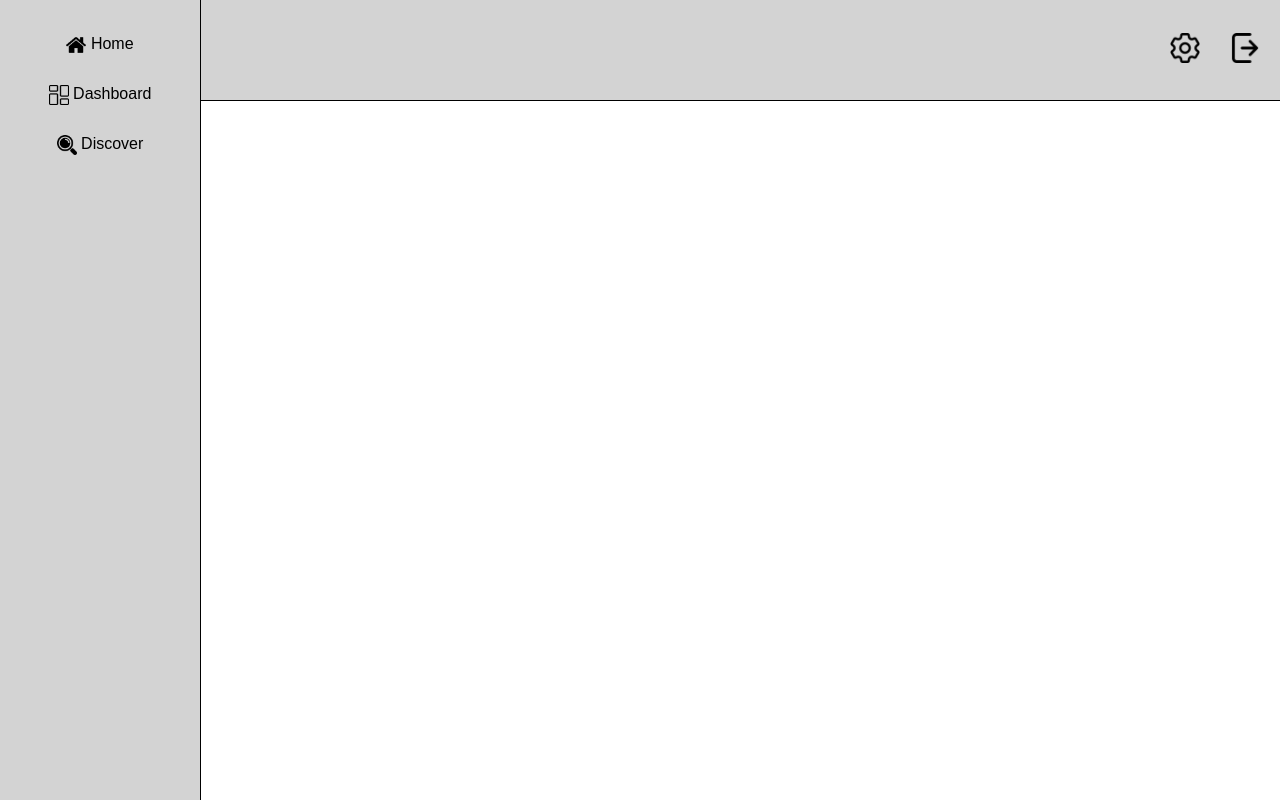
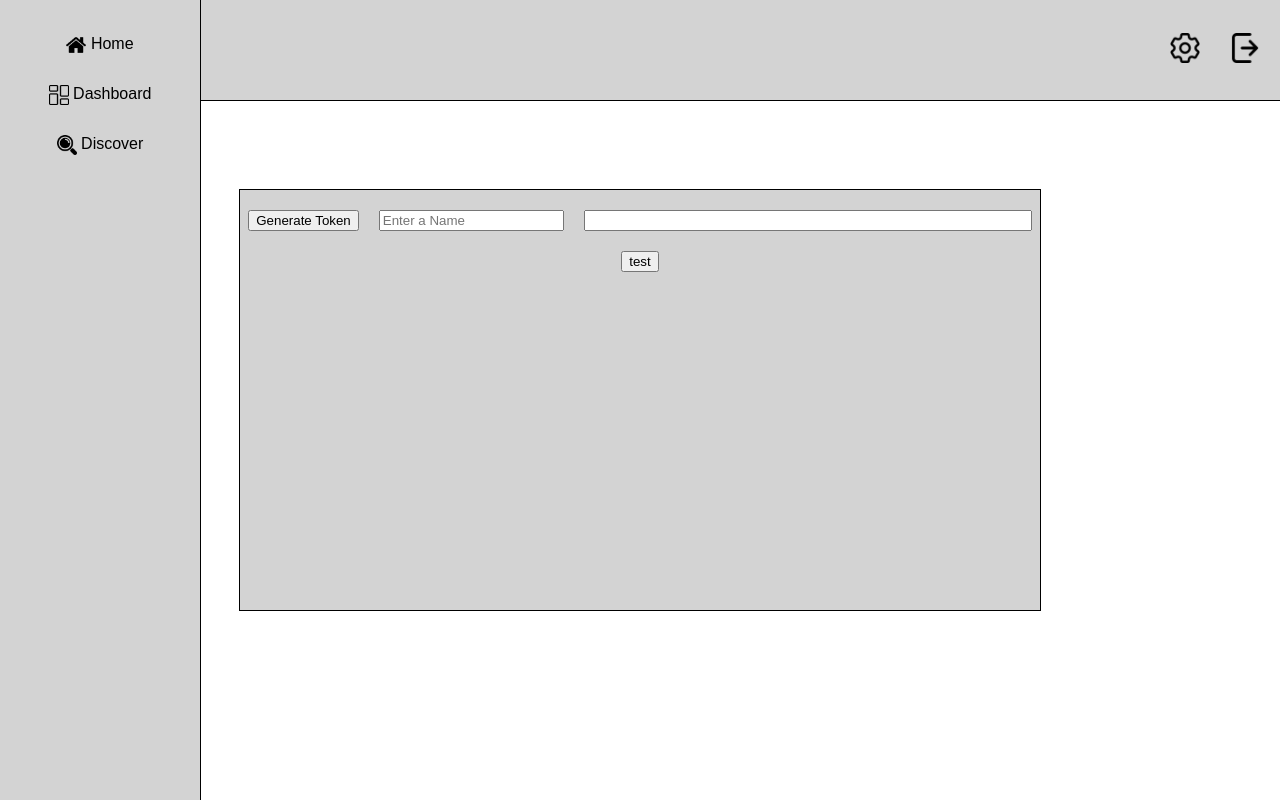
Before and after one commit to zednikjames/SIEM-Dashboard, a Flask app: page /settings in a window 1280 px wide. Run offline with Flask 3, Linux system fonts and the light colour scheme.

Commit message:
backend secure generation of tokens for api calls, settings html and css stuff and working on collector stuff

```diff
--- /dev/null
+++ b/Collector.py
@@ -0,0 +1 @@
+import requests
--- a/Forwarded-Logs/test-log.txt
+++ /dev/null
@@ -1 +0,0 @@
-this is a test
--- /dev/null
+++ b/Forwarded-Logs/test.txt
@@ -0,0 +1,5 @@
+test
+test2
+test3
+test4
+test5
--- a/server/collector.ini
+++ b/server/collector.ini
@@ -1 +1,4 @@
 [server]
+host = 127.0.0.1
+port = 8889
+api_key = JmhXuuMySNNcmioSUlWeRy8wBMEvTqRahHvqQdpOlos
--- a/server/server.ini
+++ b/server/server.ini
@@ -1,3 +1,7 @@
 [server]
 host = 127.0.0.1
 host_port = 80
+
+[generated_tokens]
+test = MRhnx3XSIFzGMlb-pbH_7VY7qSlqwQifUEkY02nBSP0
+test2 = w0WU--wd2PPKY51zn1Wp5pT44EHD_2pYzdUi4W2BaFw
--- a/server/server.py
+++ b/server/server.py
@@ -2,6 +2,7 @@
 import sqlite3
 import os
 import configparser
+import secrets
 
 # From Imports
 from pathlib import Path
@@ -22,8 +23,6 @@ app = Flask(__name__, template_folder=str(project_root / "templates"), static_fo
 # Signs the session cookie; set SECRET_KEY in the environment for real use
 app.secret_key = os.environ["SECRET_KEY"]
 app.config.update(SESSION_COOKIE_HTTPONLY=True, SESSION_COOKIE_SAMESITE="Lax")
-
-
 
 # Database Setup
 def get_db():
@@ -55,7 +54,7 @@ def api_login():
         return jsonify(success=True)
     return jsonify(success=False, error="Invalid username or password"), 401
 
-@app.route("/api/discover/log", methods=["GET"])
+@app.route("/api/discover/log")
 def log():
     return send_file(r"C:\Users\james\OneDrive\Desktop\SIEM Dashboard\recvived-logs\log.txt", mimetype="text/plain")
 
@@ -66,6 +65,29 @@ def recieve():
     file = request.files['file']
     file.save(f"C:\\Users\\james\\OneDrive\\Desktop\\SIEM Dashboard\\Forwarded-Logs\\{file.filename}")
     return jsonify(success=True)
+
+@app.route("/api/generate_token", methods=['POST', 'GET'])
+def generate_token():
+    data = request.get_json() or {}
+    name = data.get("name")
+
+    if not isinstance(name, str) or not name.strip():
+        return jsonify(error="Name must be a non-empty string"), 400
+
+    if config.has_option('generated_tokens', name):
+        return jsonify(error="Token name already exists"), 400
+
+    if len(name) > 50:
+        return jsonify(error="Name too long (max 50 characters)"), 400
+
+    token = secrets.token_urlsafe(32)
+
+    config.set('generated_tokens', name, token)
+
+    with open('server.ini', "w") as configfile:
+        config.write(configfile)
+
+    return jsonify({"generated_token": token})
 
 # Default routes
 @app.route("/login")
--- a/static/js/settings.js
+++ b/static/js/settings.js
@@ -0,0 +1,24 @@
+const generateTokenButton = document.getElementById("generate-token-button");
+const tokenNameInput = document.getElementById("collector-name")
+const generatedTokenValue = document.getElementById("generated-token-value")
+
+generateTokenButton.addEventListener('click', async () => {
+    const response = await fetch("/api/generate_token", {
+        method: 'POST',
+        headers: {
+        'Content-Type': 'application/json'
+        },
+        body: JSON.stringify({
+            name: tokenNameInput.value
+        }),
+    });
+
+    const result = await response.json();
+
+    if (result.error) {
+        alert(result.error)
+        return;
+    }
+
+    generatedTokenValue.value = result.generated_token;
+});
--- a/static/settings.css
+++ b/static/settings.css
@@ -7,14 +7,10 @@ body {
   font-family: Arial, sans-serif;
 }
 
-main h1{
-    text-align: center;
+main {
+    display: flex;
+    align-items: center;
 }
-
-main p{
-    text-align: center;
-}
-
 
 /*
     Vertical Bar CSS
@@ -70,3 +66,37 @@ main p{
     height: 30px;
     width: 30px;
 }
+
+/* Generate Token CSS */
+.container {
+    position: fixed;
+    top: 50%;
+    left: 50%;
+    transform: translate(-50%, -50%);
+    height: 50vh;
+    width: 100vh;
+    border: 1px solid black;
+    background-color: lightgray;
+    display: flex;
+    flex-direction: column;      /* Stack items vertically */
+    align-items: center;         /* Center items horizontally */
+    justify-content: flex-start; /* Start items from top */
+    padding-top: 20px;           /* Space from top of container */
+    gap: 20px;                   /* Space between items */
+}
+
+.main-settings {
+    display: flex;
+    flex-direction: row;        /* Side by side (horizontal) */
+    gap: 20px;                  /* Space between button and p */
+    justify-content: flex-start; /* Align to the left */
+    align-items: center;
+}
+
+#generated-token-value {
+    caret-color: transparent;
+    outline: transparent;
+    cursor: default;
+    user-select: auto;
+    width: 55vh;
+}
--- a/templates/settings.html
+++ b/templates/settings.html
@@ -33,9 +33,20 @@
                 Discover
             </a>
         </nav>
+
         <main>
+            <div class="container">
+                <div class="main-settings">
+                    <button id="generate-token-button">Generate Token</button>
+                    <input placeholder="Enter a Name" id="collector-name">
+                    <input type="text" id="generated-token-value" readonly>
+                </div>
+                <div class="main-settings2">
+                    <button>test</button>
+                </div>
+            </div>
+        </main>
+        <script src="{{ url_for('static', filename='js/settings.js') }}"></script>
+    </body>
 
-        </main>
-        <script src="{{ url_for('static', filename='js/script.js') }}"></script>
-    </body>
 </html>
--- /dev/null
+++ b/test.txt
@@ -0,0 +1,5 @@
+test
+test2
+test3
+test4
+test5
```
Also changed, not shown: server/LogReciever.py (+40 -0 lines).
